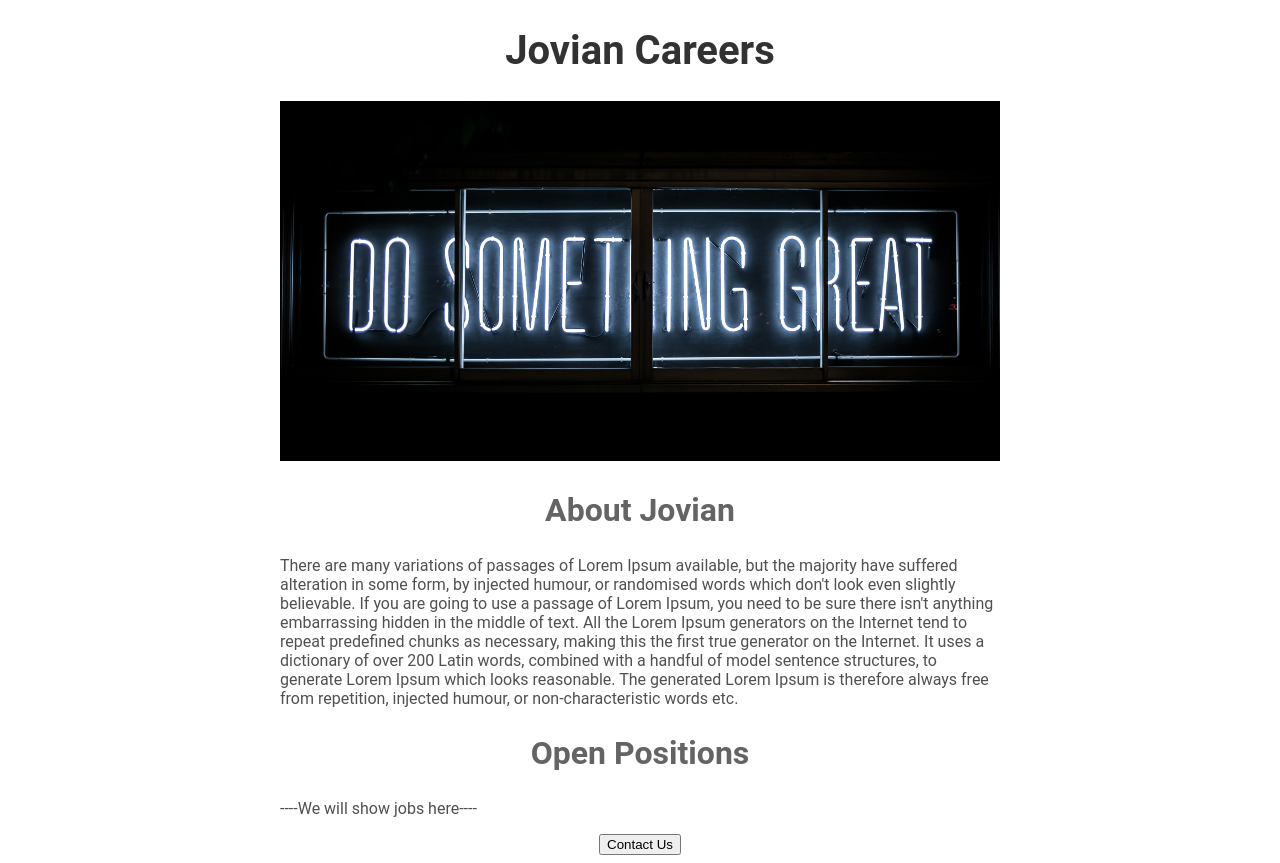
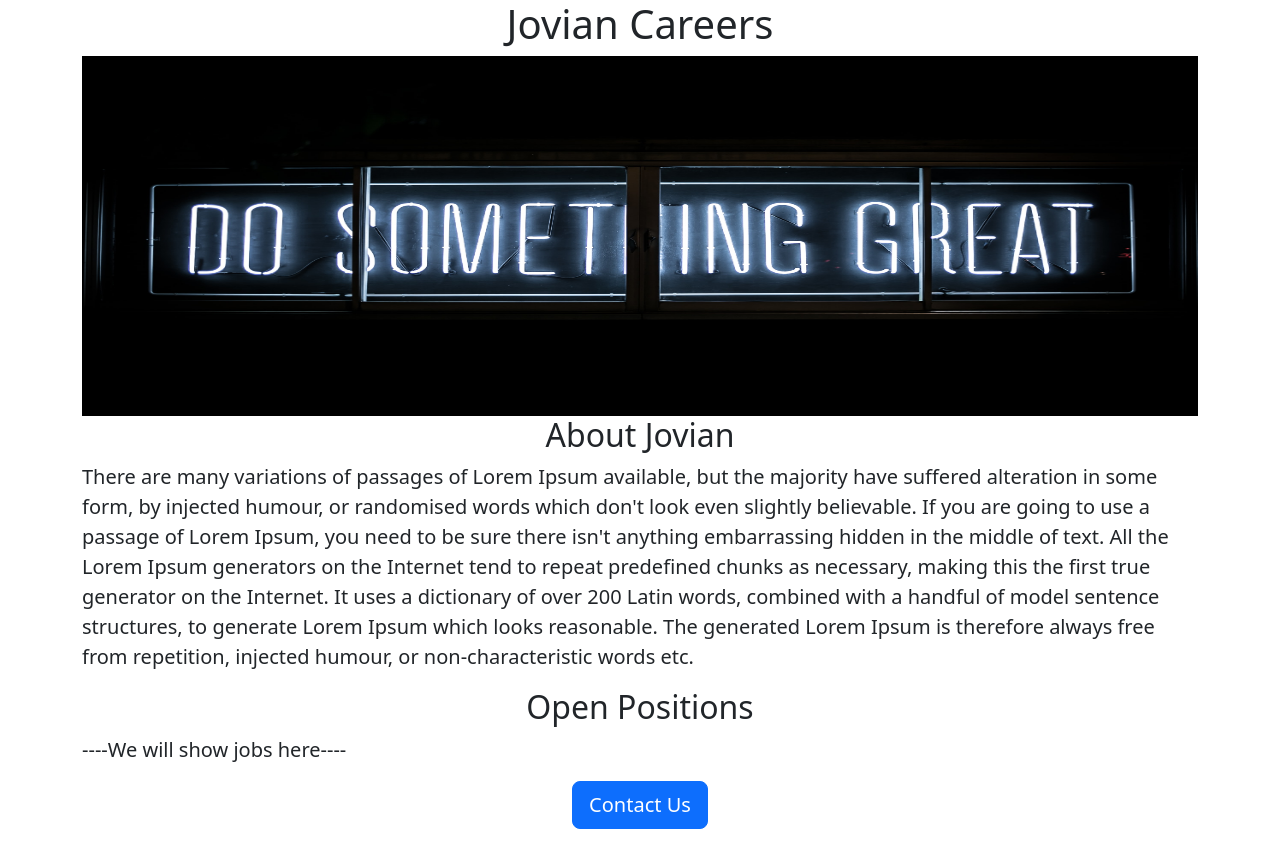
Before and after one commit to sonaligoyal1300/jovian-career-website, a Flask app: page / in a window 1280 px wide. After the commit the page ends 829 px from the top, so only its background shows below. Run offline with Flask 2, Linux system fonts and the light colour scheme.

Commit message:
Adding bootstrap framework

```diff
--- a/templates/home.html
+++ b/templates/home.html
@@ -4,47 +4,28 @@
     <title>
       Jovian Career Website
     </title>
+   <meta charset="utf-8">
+    <meta name="viewport" content="width=device-width, initial-scale=1">
+     <link href="https://cdn.jsdelivr.net/npm/bootstrap@5.2.2/dist/css/bootstrap.min.css" rel="stylesheet" integrity="sha384-Zenh87qX5JnK2Jl0vWa8Ck2rdkQ2Bzep5IDxbcnCeuOxjzrPF/et3URy9Bv1WTRi" crossorigin="anonymous">
     <style>
-      h1{
-        font-size: 40px;
-        font-family: roboto;
-        font-weight: bold;
-        color: rgb(50, 50, 50);
-        text-align : center;
-      }
       #banner{
+        height: 360px;
         width: 100%;
-        height:  360px;
-        object-fit: cover;
-      }
-      h2{
-        font-family: roboto;
-        font-size: 32px;
-        color: rgb(100, 100, 100);
-        text-align : center;
-         font-weight: bold;
 
-      }
-      .bodytext{
-        font-family :roboto;
-        color: rgb(80, 80, 80);
-      }
-      #container{
-        max-width:720px;
-        margin: 0 auto;
+
       }
     </style>
   </head>
   <body>
-    <div id="container">
-    <h1>Jovian Careers</h1>
-    <img id ="banner" src="https://jovian-career-website-1.sonaligoyal3.repl.co/static/banner.jpg" alt="loading" height="320">
-    <h2>About Jovian</h2>
-    <p class="bodytext"> There are many variations of passages of Lorem Ipsum available, but the majority have suffered alteration in some form, by injected humour, or randomised words which don't look even slightly believable. If you are going to use a passage of Lorem Ipsum, you need to be sure there isn't anything embarrassing hidden in the middle of text. All the Lorem Ipsum generators on the Internet tend to repeat predefined chunks as necessary, making this the first true generator on the Internet. It uses a dictionary of over 200 Latin words, combined with a handful of model sentence structures, to generate Lorem Ipsum which looks reasonable. The generated Lorem Ipsum is therefore always free from repetition, injected humour, or non-characteristic words etc.</p>
-    <h2>Open Positions</h2>
-    <p class="bodytext"> ----We will show jobs here----</p>
-      <div style="text-align:center;">
-    <button>Contact Us</button>
+    <div class="container">
+    <h1 class="text-center" mt-2 mb-4>Jovian Careers</h1>
+    <img id="banner" class="img-fluid" src="https://jovian-career-website-1.sonaligoyal3.repl.co/static/banner.jpg" alt="loading" height="320">
+    <h2 class="text-center" mt-2 mb-4>About Jovian</h2>
+    <p class="lead"> There are many variations of passages of Lorem Ipsum available, but the majority have suffered alteration in some form, by injected humour, or randomised words which don't look even slightly believable. If you are going to use a passage of Lorem Ipsum, you need to be sure there isn't anything embarrassing hidden in the middle of text. All the Lorem Ipsum generators on the Internet tend to repeat predefined chunks as necessary, making this the first true generator on the Internet. It uses a dictionary of over 200 Latin words, combined with a handful of model sentence structures, to generate Lorem Ipsum which looks reasonable. The generated Lorem Ipsum is therefore always free from repetition, injected humour, or non-characteristic words etc.</p>
+    <h2 class="text-center" mt-2 mb-4>Open Positions</h2>
+    <p class="lead"> ----We will show jobs here----</p>
+      <div class="text-center">
+    <button class="btn btn-primary btn-lg">Contact Us</button>
       </div>
     </div>
   </body>
```
